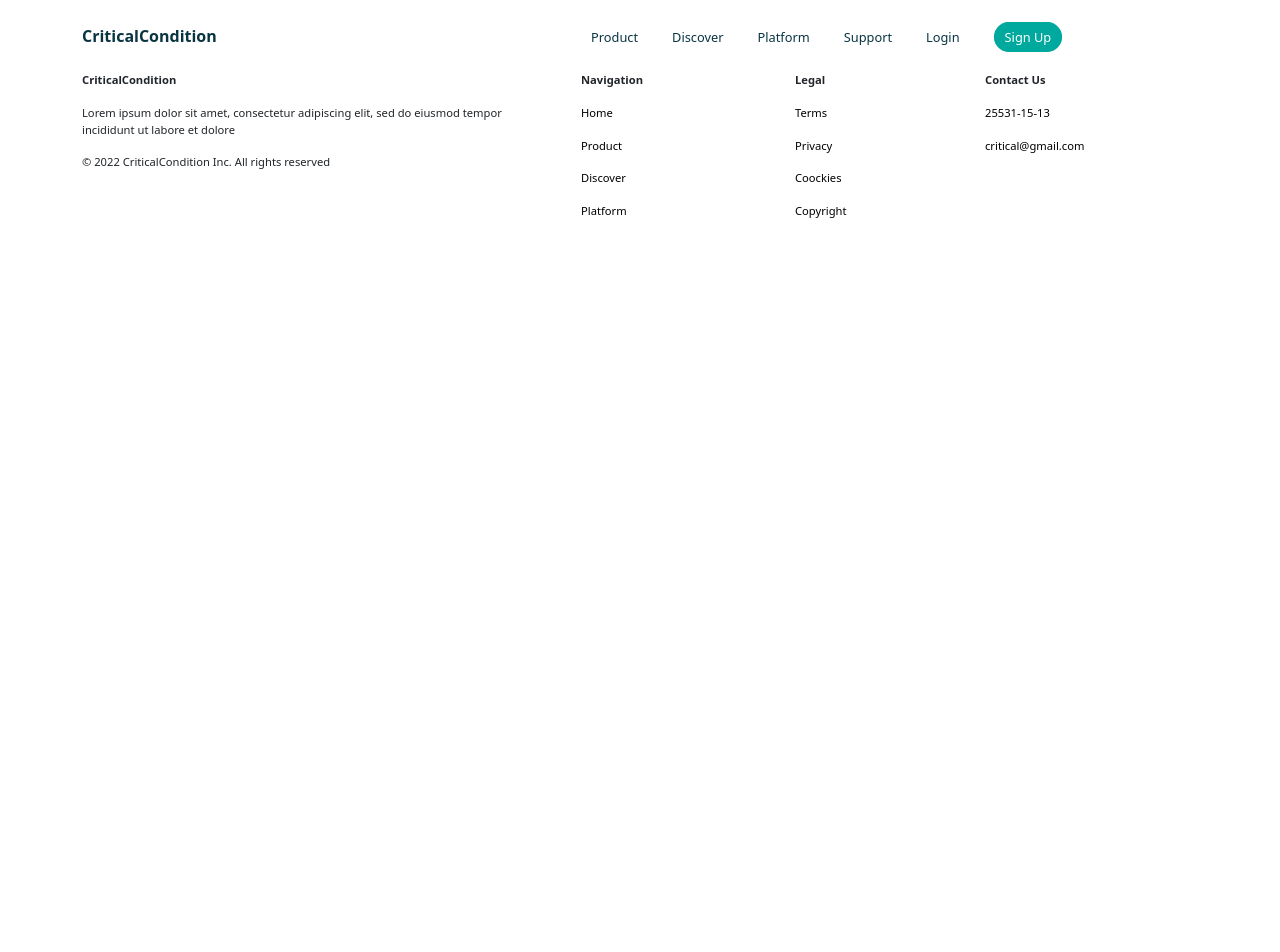
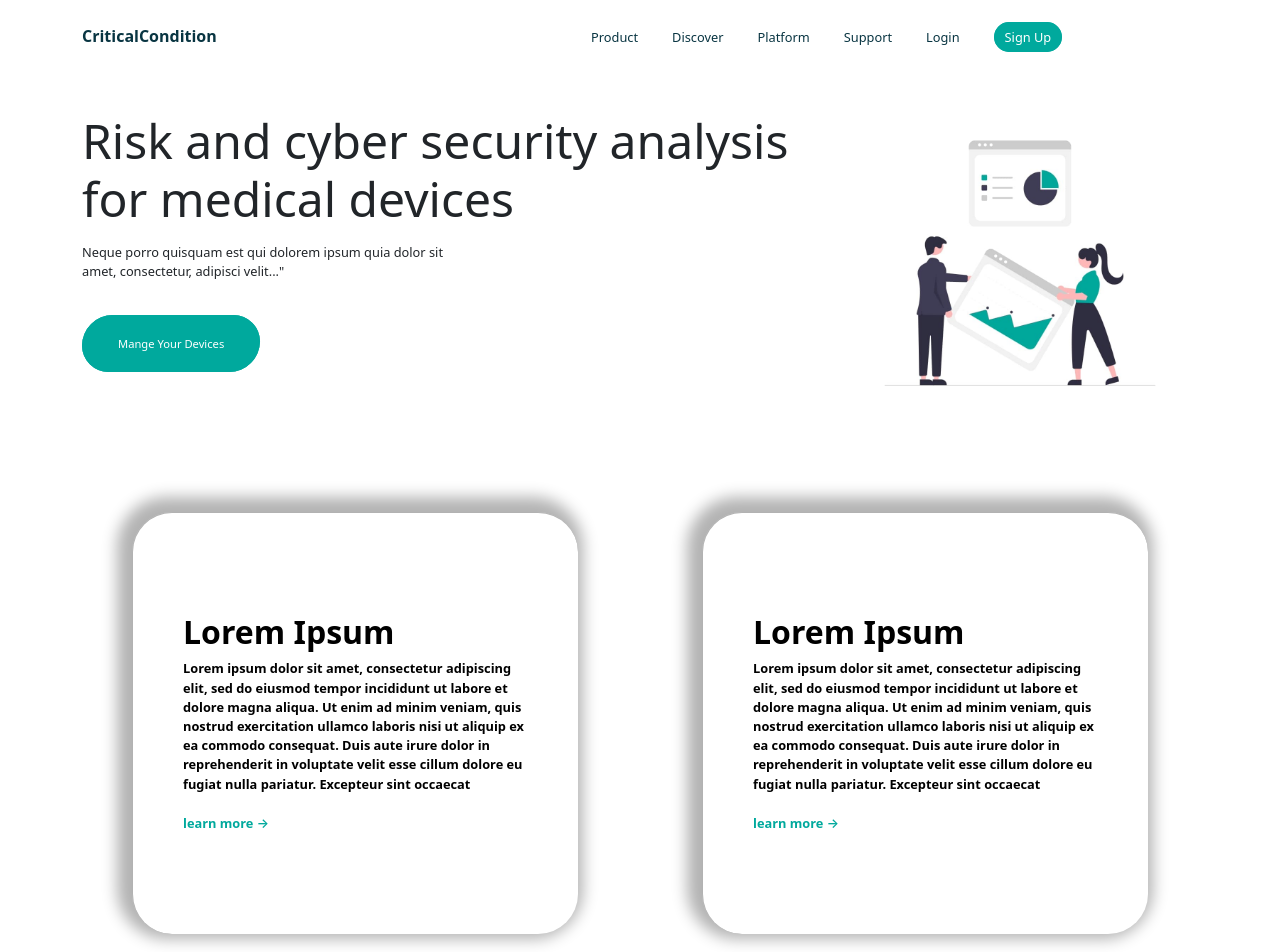
Before and after one commit to BadMemory00/CriticalConditionFrontend, a Vue app: page / in a window 1280 px wide. Shown: the top 952 px of the page. Before the commit the page ends 800 px from the top, so only its background shows below. Built offline with nearby package versions, Linux system fonts and the light colour scheme.

Commit message:
here we land

```diff
--- a/src/App.vue
+++ b/src/App.vue
@@ -1,7 +1,9 @@
 <template>
   <div id="app" class="container mt-4">
     <NavBar/>
+    <LandingContent/>
     <LandingFooter/>
+
 
   </div>
 
@@ -9,11 +11,14 @@
 
 <script>
 import NavBar from './components/navbar.vue'
+import LandingContent from './components/Content.vue'
 import LandingFooter from './components/Footer.vue';
 export default {
 components:{
   NavBar,
-  LandingFooter
+  LandingContent,
+  LandingFooter,
+
 }
 
 }
--- /dev/null
+++ b/src/components/Content.vue
@@ -0,0 +1,81 @@
+<template>
+<div>
+    <div class="row mb-5">
+        <div class="col-md-8">
+            <p class="display-5">Risk and cyber security analysis for medical devices</p>
+            <p class="fw-light content-txt w-50 mb-5">Neque porro quisquam est qui dolorem ipsum quia dolor sit amet, consectetur, adipisci velit..."</p>
+            <a href="#" class=" content-btn ">Mange Your Devices</a>
+        </div>
+        <div class="col-md-4">
+            <img src="../assets/photo_2022-03-11_16-17-50.jpg" class="img-fluid w-100" alt="">
+        </div>
+    </div><!-- first row -->
+
+    <div class="row mb-5">
+        <div class="col-md-6">
+            <div class=" box">
+                <h2 class=" fw-bold">Lorem Ipsum</h2>
+                <p class=" txt-card">Lorem ipsum dolor sit amet, consectetur adipiscing elit, sed do eiusmod tempor incididunt ut labore et dolore magna aliqua. Ut enim ad minim veniam, quis nostrud exercitation ullamco laboris nisi ut aliquip ex ea commodo consequat. Duis aute irure dolor in reprehenderit in voluptate velit esse cillum dolore eu fugiat nulla pariatur. Excepteur sint occaecat</p>
+                <a href="#" class="link-card">learn more →</a>
+            </div>
+        </div>
+        <div class="col-md-6">
+            <div class=" box">
+                <h2 class=" fw-bold">Lorem Ipsum</h2>
+                <p class=" txt-card">Lorem ipsum dolor sit amet, consectetur adipiscing elit, sed do eiusmod tempor incididunt ut labore et dolore magna aliqua. Ut enim ad minim veniam, quis nostrud exercitation ullamco laboris nisi ut aliquip ex ea commodo consequat. Duis aute irure dolor in reprehenderit in voluptate velit esse cillum dolore eu fugiat nulla pariatur. Excepteur sint occaecat</p>
+                <a href="#" class="link-card">learn more →</a>
+            </div>
+        </div>
+    </div>
+</div>
+</template>
+
+<script>
+export default {
+    name:'LandingContent'
+}
+</script>
+
+<style>
+.content-txt{
+    font-size: .8rem;
+}
+.content-btn{
+    color: white;
+    padding: 20px 35px;
+    border: 1px solid #00A99D;
+    background-color: #00A99D;
+    text-decoration: none;
+    border-radius: 35px 30px;
+    font-size: .7rem;
+}
+.content-btn:hover{
+    color: white;
+}
+.txt-card{
+    font-size: .8rem;
+    font-weight: 600;
+}
+.link-card{
+    color: #00A99D;
+    font-weight: 600;
+    font-size: .8rem;
+    text-decoration: none;
+}
+.link-card:hover{
+    color: #00A99D;
+}
+.box{
+    margin: 50px;
+    padding: 100px 50px;
+    border-top: 1px solid rgba(0, 0, 0, .3);
+    border-left: 1px solid rgba(0, 0, 0, .3);
+    color: black;
+    box-shadow: -5px -5px 15px 10px rgba(0, 0, 0, .3);
+    border-radius: 40px;
+    transition: 1s;
+}
+.box:hover{
+    transform: scale(1.1);
+}
+</style>
--- a/src/components/navbar.vue
+++ b/src/components/navbar.vue
@@ -1,5 +1,5 @@
 <template>
-    <nav class="row">
+    <nav class="row mb-5 pb-3">
         <div class="col-md-5">
             <a href="#" class="heading-style fw-bold">CriticalCondition</a>
         </div>
```
Also changed, not shown: src/assets/photo_2022-03-11_16-17-50.jpg (added).
